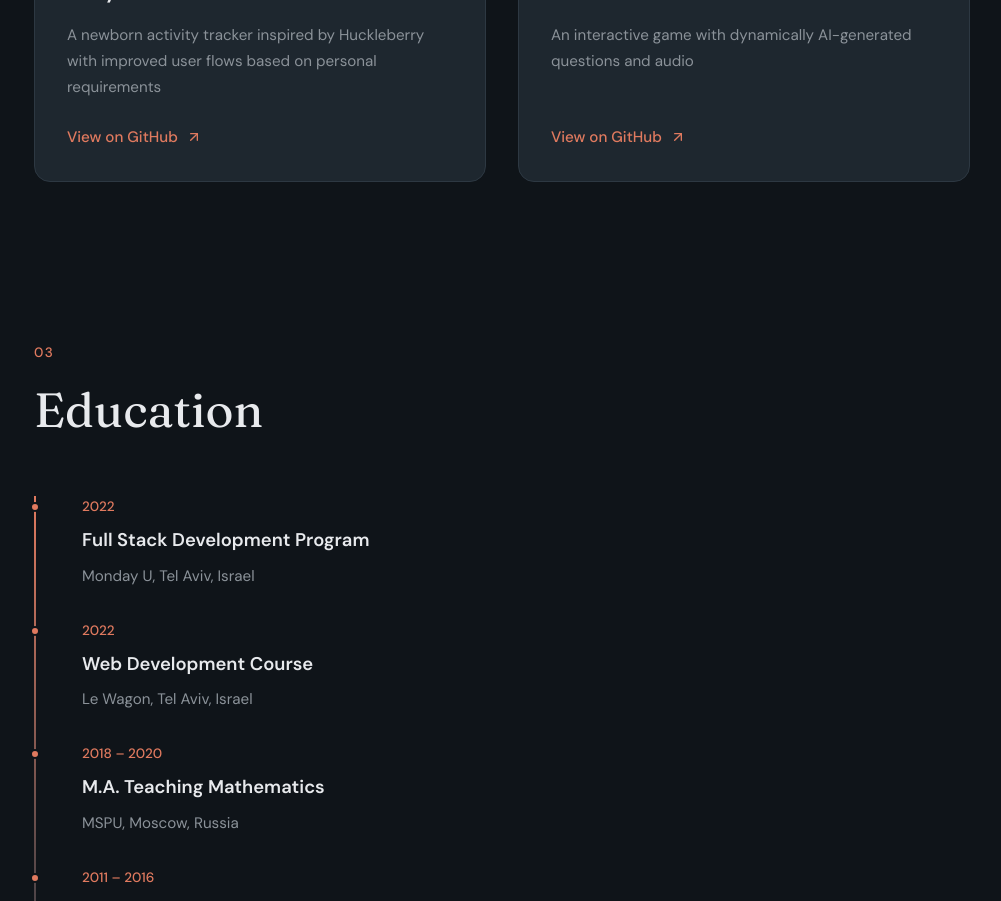
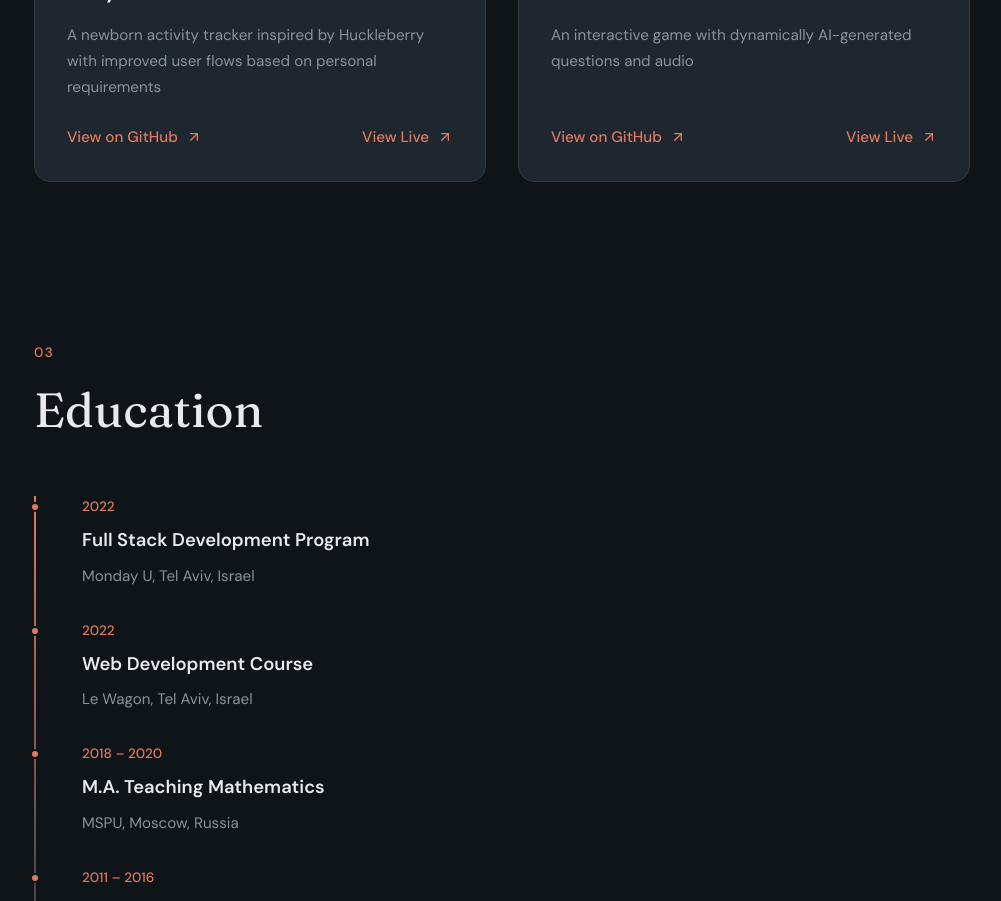
Before and after one commit to annashirion/annashirion.github.io, a plain HTML site: page index.html in a window 1280 px wide. Shown: the part 1740-2641 px from the top of the page, without its empty margins (138-1139 px from the left). Drawn offline with Linux system fonts and the light colour scheme.

Commit message:
Add live project links

```diff
--- a/index.html
+++ b/index.html
@@ -99,6 +99,7 @@
                         A newborn activity tracker inspired by Huckleberry with improved user flows
                         based on personal requirements
                     </p>
+                    <div class="project-links">
                         <a href="https://github.com/annashirion/baby-tracker" target="_blank" rel="noopener noreferrer" class="project-link">
                             <span>View on GitHub</span>
                             <svg xmlns="http://www.w3.org/2000/svg" width="16" height="16" viewBox="0 0 24 24" fill="none" stroke="currentColor" stroke-width="2" stroke-linecap="round" stroke-linejoin="round">
@@ -106,6 +107,14 @@
                                 <path d="M7 17 17 7"></path>
                             </svg>
                         </a>
+                        <a href="https://baby-tracker.up.railway.app/" target="_blank" rel="noopener noreferrer" class="project-link">
+                            <span>View Live</span>
+                            <svg xmlns="http://www.w3.org/2000/svg" width="16" height="16" viewBox="0 0 24 24" fill="none" stroke="currentColor" stroke-width="2" stroke-linecap="round" stroke-linejoin="round">
+                                <path d="M7 7h10v10"></path>
+                                <path d="M7 17 17 7"></path>
+                            </svg>
+                        </a>
+                    </div>
                 </article>
 
                 <article class="project-card">
@@ -120,6 +129,7 @@
                     <p class="project-description">
                         An interactive game with dynamically AI-generated questions and audio
                     </p>
+                    <div class="project-links">
                         <a href="https://github.com/annashirion/trivia" target="_blank" rel="noopener noreferrer" class="project-link">
                             <span>View on GitHub</span>
                             <svg xmlns="http://www.w3.org/2000/svg" width="16" height="16" viewBox="0 0 24 24" fill="none" stroke="currentColor" stroke-width="2" stroke-linecap="round" stroke-linejoin="round">
@@ -127,6 +137,14 @@
                                 <path d="M7 17 17 7"></path>
                             </svg>
                         </a>
+                        <a href="https://just-another-trivia.up.railway.app" target="_blank" rel="noopener noreferrer" class="project-link">
+                            <span>View Live</span>
+                            <svg xmlns="http://www.w3.org/2000/svg" width="16" height="16" viewBox="0 0 24 24" fill="none" stroke="currentColor" stroke-width="2" stroke-linecap="round" stroke-linejoin="round">
+                                <path d="M7 7h10v10"></path>
+                                <path d="M7 17 17 7"></path>
+                            </svg>
+                        </a>
+                    </div>
                 </article>
             </div>
         </section>
--- a/styles.css
+++ b/styles.css
@@ -454,7 +454,13 @@ body {
 
 .project-link:hover {
     color: var(--color-accent-light);
-    gap: var(--spacing-sm);
+}
+
+.project-links {
+    display: flex;
+    gap: var(--spacing-md);
+    flex-wrap: wrap;
+    justify-content: space-between;
 }
 
 /* Education Section */
```
Lines whose indentation alone changed are shown as unchanged.
